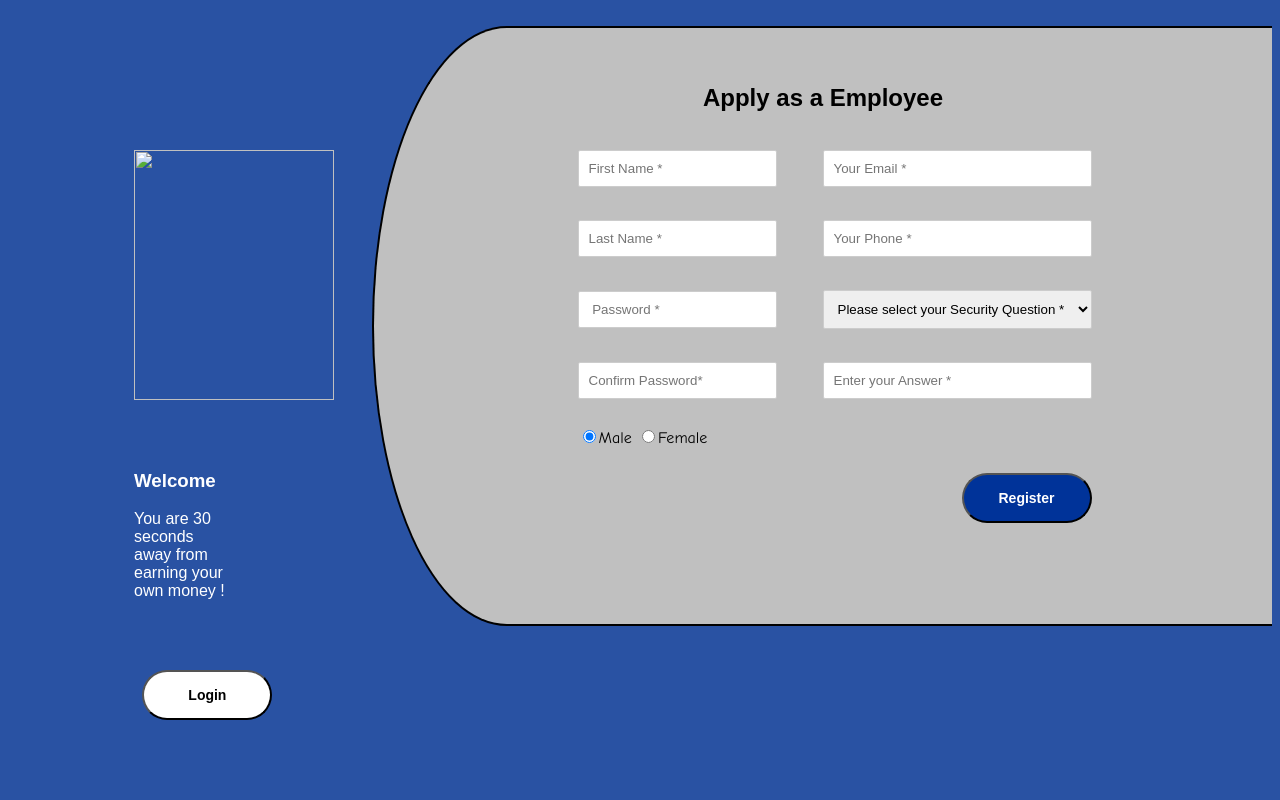
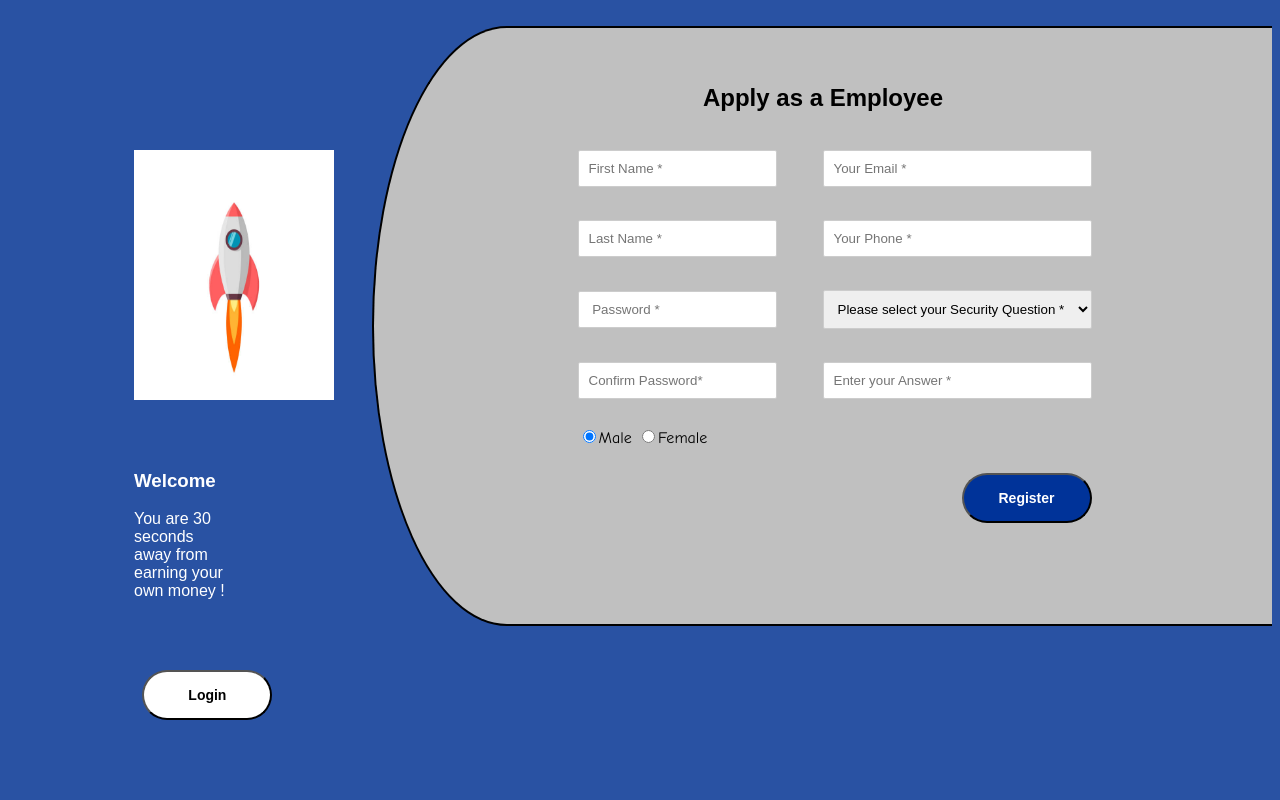
Before and after one commit to Neha-0407/Login, a plain HTML site: page index.html in a window 1280 px wide. Drawn offline with Linux system fonts and the light colour scheme.

Commit message:
Update index.html

```diff
--- a/index.html
+++ b/index.html
@@ -228,7 +228,7 @@ document.getElementById("t1").value="";
 
 
 <div id="main">
-<img src="rocket.JPG" alt=""/>
+<img src="images\rocket.JPG" alt=""/>
 <p class="head"><input type="submit" class="button2" name="" value="Login"/></p>
 <h3 class="wel"><font color="white">Welcome</font></h3>
 <p class="Thirty"><font color="white">You are 30 seconds away from earning your own money !</font></p>
```
